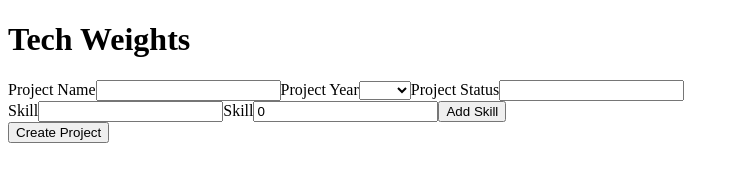
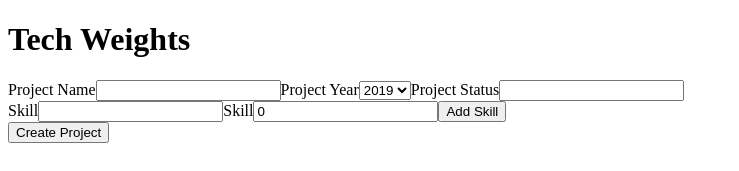
Before and after one commit to aaronmyatt/original-tech-weights, a Vue app: page / in a window 1280 px wide. Shown: the top 171 px of the page, without its empty margins (0-739 px from the left). Built offline with nearby package versions, Linux system fonts and the light colour scheme.

Commit message:
select current year by default
closes issue #28

Signed-off-by: aaron <aaron@mindvalley.com>

```diff
--- a/src/components/ProjectBuilder.vue
+++ b/src/components/ProjectBuilder.vue
@@ -6,7 +6,7 @@
 
       <label for="project-year-field">Project Year</label>
       <select id="project-year-field" v-model="year">
-        <option :key="year" :value="year" v-for="year in years"> {{ year }}</option>
+        <option :key="year" :value="year" v-for="year in years"> {{ year }} </option>
       </select>
 
       <label for="project-status-field">Project Status</label>
@@ -19,9 +19,6 @@
 </template>
 
 <script>
-// @todo #14:30m/DEV select current year by default
-//  I can probably set data.year to new Date().getFullYear();
-
 // @todo #5:30m/DEV add validation for project status
 //  restrict status choices to Complete/In Progress/Retired
 //  this should be a select/dropdown field then
@@ -34,7 +31,7 @@ export default {
   props: {},
   data: () => ({
     name: '',
-    year: '',
+    year: new Date().getFullYear(),
     status: '',
     skills: [],
   }),
@@ -56,14 +53,14 @@ export default {
       };
     },
     years() {
-      let years = [];
+      const years = [];
       const now = new Date();
       const currentYear = now.getFullYear();
-      for (let year = 1900; year !== currentYear+1; year += 1){
+      for (let year = 1900; year !== currentYear + 1; year += 1) {
         years.unshift(year);
       }
       return years;
-    }
+    },
   },
 };
 </script>
```
